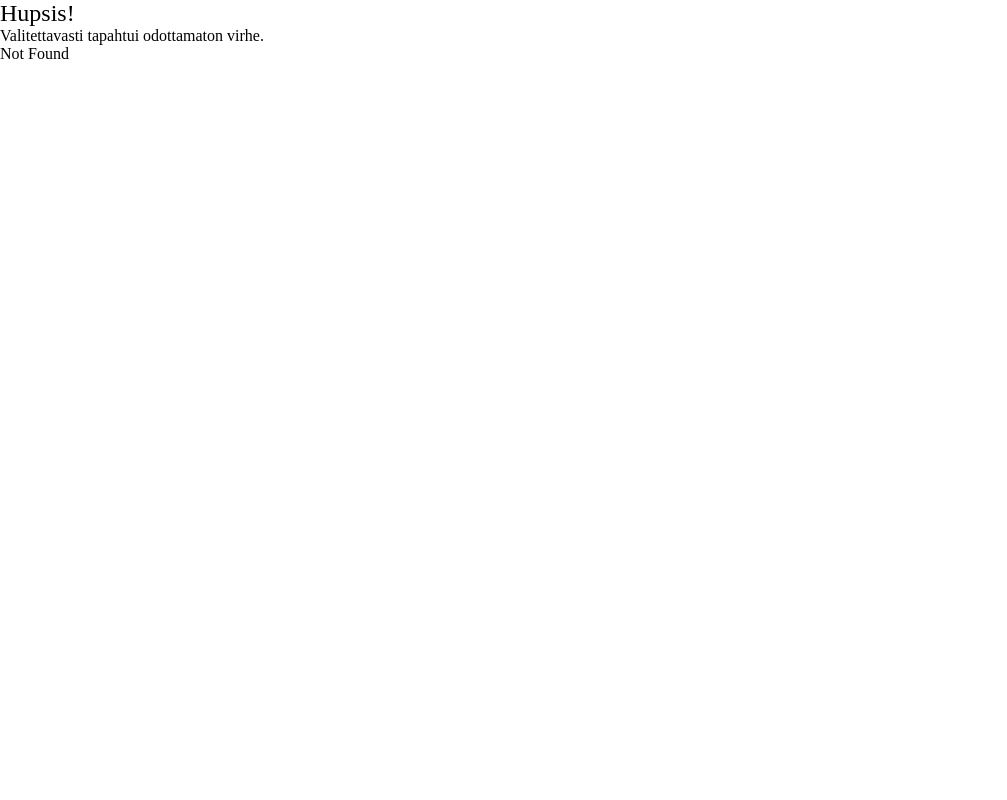
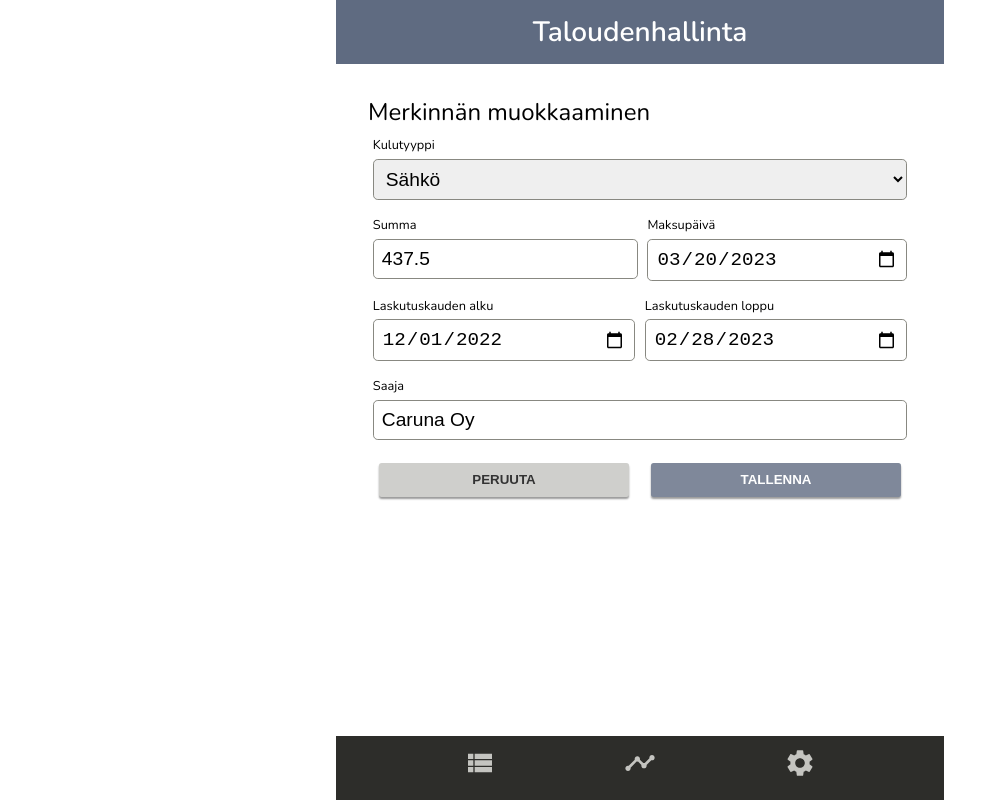
Before and after one commit to pekkatapio/taloudenhallinta, a React (Vite) app: page /edit/1 in a window 1280 px wide. Before the commit this address had no page. Shown: the whole page, without its empty margins (0-1007 px from the left). Built offline with nearby package versions, Linux system fonts and the light colour scheme.

Commit message:
lisää EditItem-komponentin, reitityksen ja tietojen välityksen

```diff
--- a/src/components/AppRouter/AppRouter.jsx
+++ b/src/components/AppRouter/AppRouter.jsx
@@ -1,5 +1,6 @@
 import { createBrowserRouter, RouterProvider } from 'react-router-dom'
 import AddItem from '../AddItem'
+import EditItem from '../EditItem'
 import ErrorPage from '../ErrorPage'
 import Items from '../Items'
 import Root from '../Root'
@@ -17,6 +18,16 @@ function AppRouter(props) {
           element: <Items />,
           loader: () => { return props.data } },
         { path: "add", element: <AddItem onItemSubmit={props.onItemSubmit} /> },
+        { path: "edit/:id",
+          element: <EditItem onItemSubmit={props.onItemSubmit} />,
+          loader: ({params}) => {
+            const item = props.data.filter(item => item.id === params.id).shift()
+            if (item) {
+              return { item }
+            } else {
+              throw new Response("Not Found", { status: 404 })
+            }
+          } },
         { path: "stats", element: <Stats /> },
         { path: "settings", element: <Settings /> }
       ]
--- /dev/null
+++ b/src/components/EditItem/EditItem.jsx
@@ -0,0 +1,18 @@
+import { useLoaderData } from 'react-router-dom'
+import styles from './EditItem.module.scss'
+import ItemForm from '../ItemForm/ItemForm'
+
+function EditItem(props) {
+
+  const data = useLoaderData()
+
+  return (
+    <div className={styles.edititem}>
+      <h2>Merkinnän muokkaaminen</h2>
+      <ItemForm onItemSubmit={props.onItemSubmit} formData={data.item} />
+    </div>
+  )
+
+}
+
+export default EditItem
--- /dev/null
+++ b/src/components/EditItem/EditItem.module.scss
@@ -0,0 +1,5 @@
+@import '../../assets/styles/_config.scss';
+
+.edititem {
+  padding: $container-padding;
+}
--- /dev/null
+++ b/src/components/EditItem/index.js
@@ -0,0 +1 @@
+export { default } from './EditItem.jsx'
--- a/src/components/ItemForm/ItemForm.jsx
+++ b/src/components/ItemForm/ItemForm.jsx
@@ -10,12 +10,12 @@ function ItemForm(props) {
   const submit = () => {
     let storedValues = Object.assign({}, values)
     storedValues.amount = parseFloat(storedValues.amount)
-    storedValues.id = crypto.randomUUID()
+    storedValues.id = storedValues.id ? storedValues.id : crypto.randomUUID()
     props.onItemSubmit(storedValues)
     navigate(-1)
   }
 
-  const initialState = {
+  const initialState = props.formData ? props.formData : {
     type: "",
     amount: 0,
     paymentDate: "",
@@ -76,7 +76,7 @@ function ItemForm(props) {
               <Button onClick={handleCancel}>PERUUTA</Button>
             </div>
             <div>
-              <Button primary type='submit'>LISÄÄ</Button>
+              <Button primary type='submit'>{ props.formData ? "TALLENNA" : "LISÄÄ" }</Button>
             </div>
           </div>
         </div>
```
